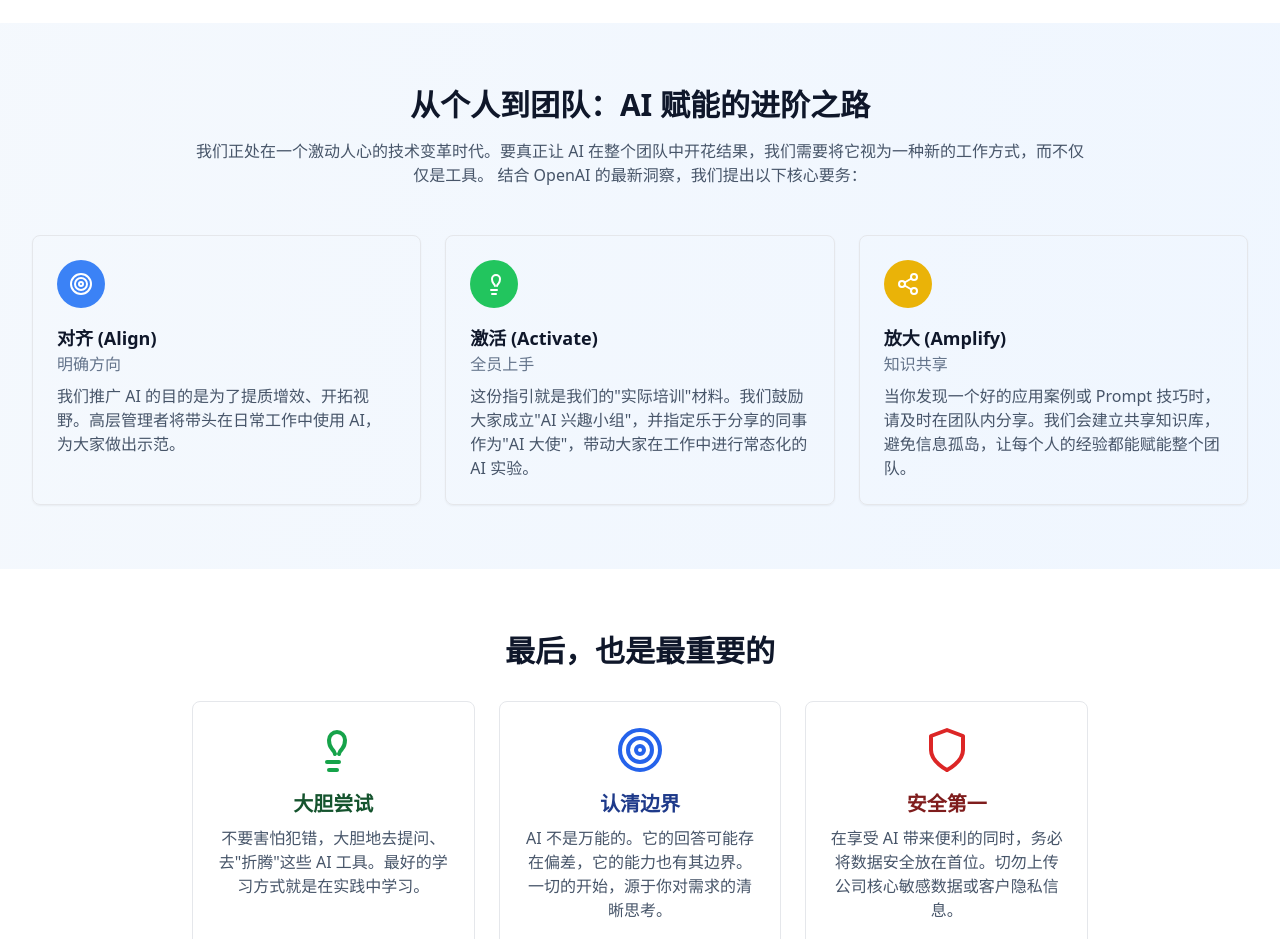
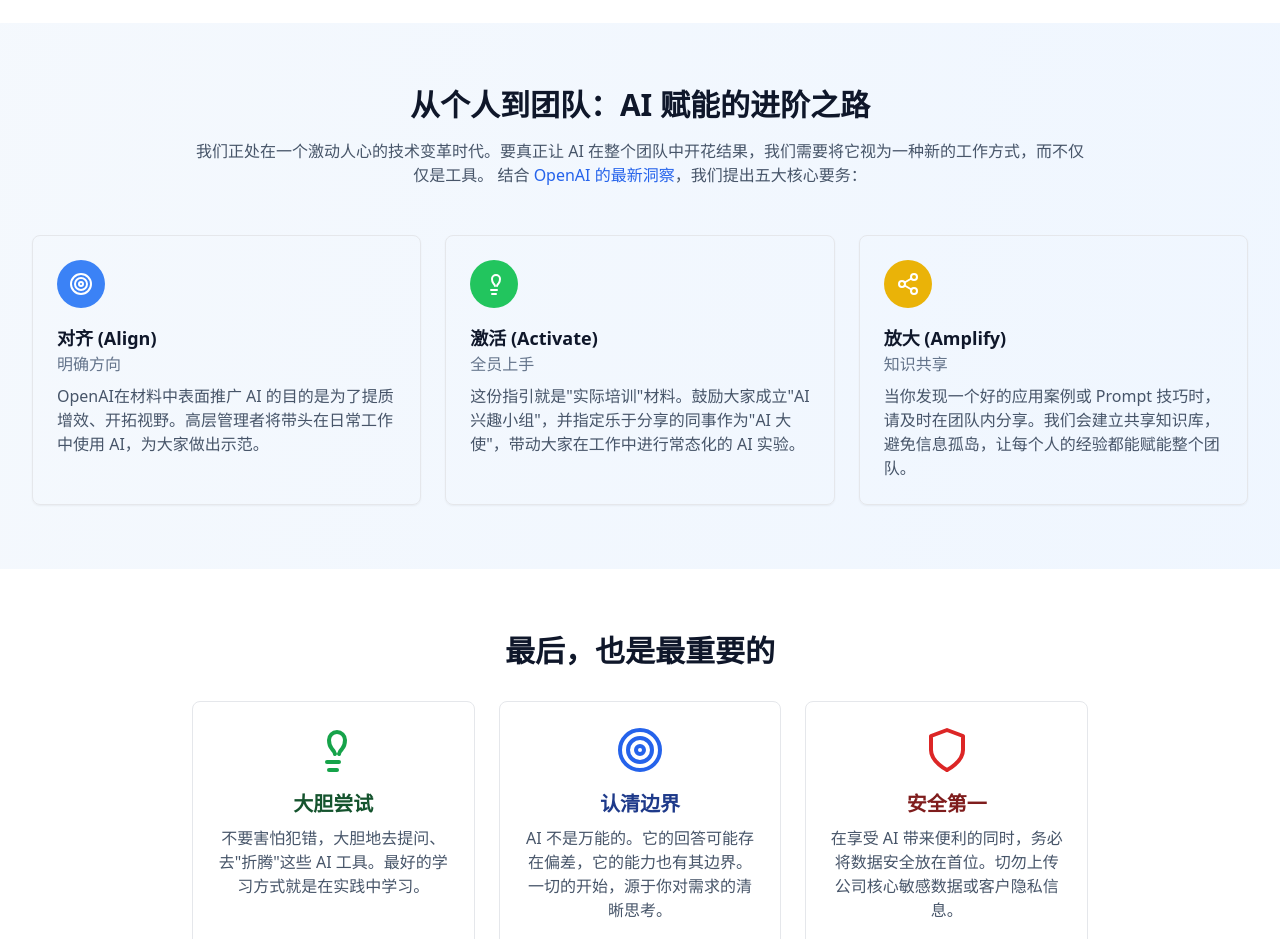
Before and after one commit to blackshady1130-jpg/AI-for-work, a plain HTML site: page index.html in a window 1280 px wide. Shown: the part 5280-6219 px from the top of the page. Drawn offline with nearby package versions, Linux system fonts and the light colour scheme.

Commit message:
index.html

```diff
--- a/index.html
+++ b/index.html
@@ -410,7 +410,7 @@
                             </div>
                             <div>
                                 <h4 class="text-lg font-semibold text-slate-900">
-                                    <a href="https://manus.im/share/sljKGWhaSMPZSLGgfYs7El?replay=1" target="_blank" rel="noopener noreferrer" class="hover:underline flex items-center">
+                                    <a href="https://manus.im/share/fFK5sKBiWZ3BZjNeaGuxbC?replay=1" target="_blank" rel="noopener noreferrer" class="hover:underline flex items-center">
                                         数据处理与洞察
                                         <svg xmlns="http://www.w3.org/2000/svg" width="16" height="16" viewBox="0 0 24 24" fill="none" stroke="currentColor" stroke-width="2" stroke-linecap="round" stroke-linejoin="round" class="ml-2"><path d="M18 13v6a2 2 0 0 1-2 2H5a2 2 0 0 1-2-2V8a2 2 0 0 1 2-2h6"/><polyline points="15 3 21 3 21 9"/><line x1="10" y1="14" x2="21" y2="3"/></svg>
                                     </a>
@@ -433,7 +433,7 @@
     <section id="principles" class="py-16 px-4 sm:px-6 lg:px-8">
         <div class="max-w-7xl mx-auto">
             <h2 class="text-3xl font-bold text-center text-slate-900 mb-4">从个人到团队：AI 赋能的进阶之路</h2>
-            <p class="text-center text-slate-600 mb-12 max-w-4xl mx-auto">我们正处在一个激动人心的技术变革时代。要真正让 AI 在整个团队中开花结果，我们需要将它视为一种新的工作方式，而不仅仅是工具。 结合 OpenAI 的最新洞察，我们提出以下核心要务：</p>
+            <p class="text-center text-slate-600 mb-12 max-w-4xl mx-auto">我们正处在一个激动人心的技术变革时代。要真正让 AI 在整个团队中开花结果，我们需要将它视为一种新的工作方式，而不仅仅是工具。 结合 <a href="https://cdn.openai.com/pdf/ae250928-4029-4f26-9e23-afac1fcee14c/staying-ahead-in-the-age-of-ai.pdf" target="_blank" rel="noopener noreferrer" class="text-blue-600 hover:underline font-medium">OpenAI 的最新洞察</a>，我们提出五大核心要务：</p>
             <div class="grid md:grid-cols-2 lg:grid-cols-3 gap-6">
                 <!-- Principle Cards -->
                 <div class="p-6 border rounded-lg shadow-sm hover:shadow-lg transition-shadow">
@@ -443,7 +443,7 @@
                     </div>
                     <h3 class="text-lg font-semibold text-slate-900">对齐 (Align)</h3>
                     <p class="font-medium text-slate-500 mb-2">明确方向</p>
-                    <p class="text-slate-600">我们推广 AI 的目的是为了提质增效、开拓视野。高层管理者将带头在日常工作中使用 AI，为大家做出示范。</p>
+                    <p class="text-slate-600">OpenAI在材料中表面推广 AI 的目的是为了提质增效、开拓视野。高层管理者将带头在日常工作中使用 AI，为大家做出示范。</p>
                 </div>
                 <div class="p-6 border rounded-lg shadow-sm hover:shadow-lg transition-shadow">
                     <div class="w-12 h-12 bg-green-500 rounded-full flex items-center justify-center text-white mb-4">
@@ -452,7 +452,7 @@
                     </div>
                     <h3 class="text-lg font-semibold text-slate-900">激活 (Activate)</h3>
                     <p class="font-medium text-slate-500 mb-2">全员上手</p>
-                    <p class="text-slate-600">这份指引就是我们的"实际培训"材料。我们鼓励大家成立"AI 兴趣小组"，并指定乐于分享的同事作为"AI 大使"，带动大家在工作中进行常态化的 AI 实验。</p>
+                    <p class="text-slate-600">这份指引就是"实际培训"材料。鼓励大家成立"AI 兴趣小组"，并指定乐于分享的同事作为"AI 大使"，带动大家在工作中进行常态化的 AI 实验。</p>
                 </div>
                 <div class="p-6 border rounded-lg shadow-sm hover:shadow-lg transition-shadow">
                     <div class="w-12 h-12 bg-yellow-500 rounded-full flex items-center justify-center text-white mb-4">
```
